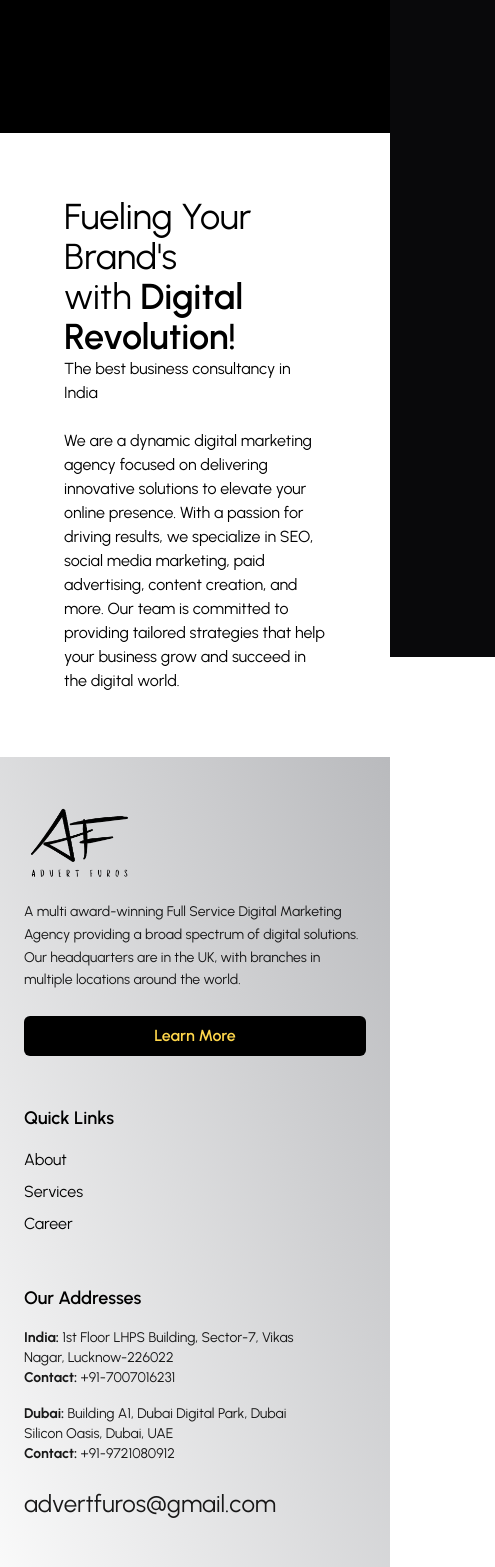
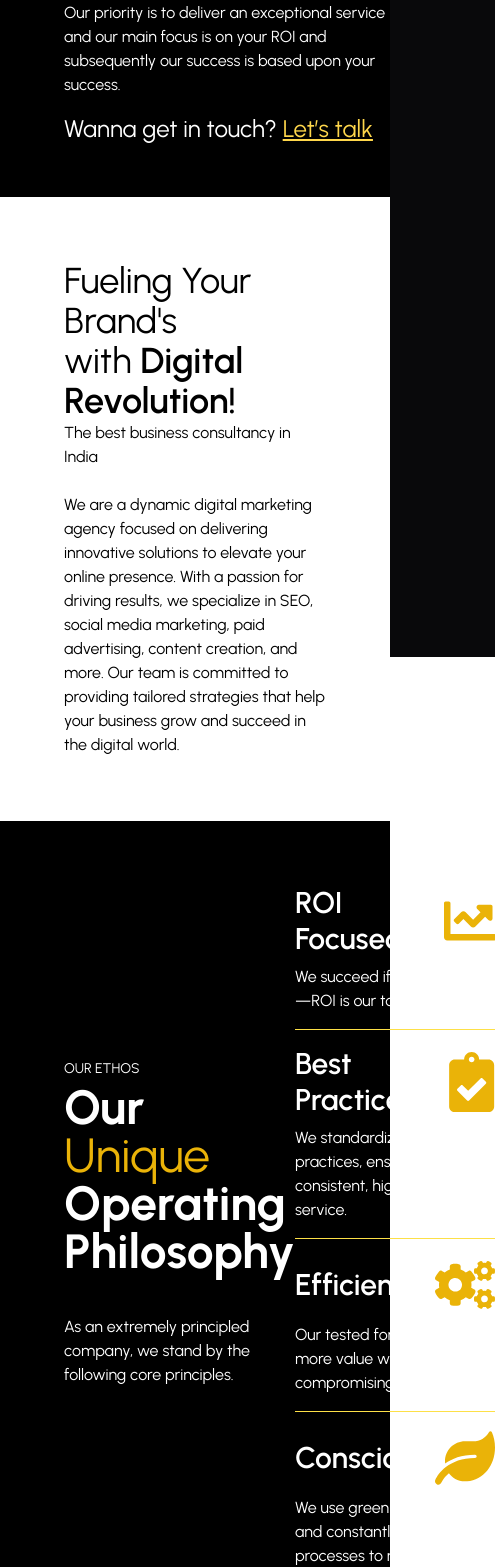
Before and after one commit to harshrao26/DigitalMarketing, a React (Vite) app: page /about in a window 390 px wide. Shown: the part 187-1754 px from the top of the page, 495 px wide, since content can reach past the window. Built offline with nearby package versions, Linux system fonts and the light colour scheme.

Commit message:
Pages Added

```diff
--- a/src/components/AboutUs.jsx
+++ b/src/components/AboutUs.jsx
@@ -1,7 +1,18 @@
 import React, {useEffect} from 'react'
 import EveryPageHero from "./EveryPageHero";
+import { FaChartLine, FaClipboardCheck, FaCogs, FaLeaf } from "react-icons/fa";
+import { Link } from "react-router-dom";
 
 const AboutUs = () => {
+  const teamMembers = [
+    { name: "Member 1", image: "/path/to/image1.jpg" },
+    { name: "Member 2", image: "/path/to/image2.jpg" },
+    { name: "Member 1", image: "/path/to/image1.jpg" },
+    { name: "Member 2", image: "/path/to/image2.jpg" },
+    { name: "Member 1", image: "/path/to/image1.jpg" },
+    { name: "Member 2", image: "/path/to/image2.jpg" },
+    // ... add more members
+  ];
       useEffect(() => {
     // Ensure scrolling to the top of the document when the component is mounted
     window.scrollTo({
@@ -16,23 +27,142 @@ const AboutUs = () => {
     });
   }, []);
   return (
-    <div>
-      <EveryPageHero text="About Us" />
+    <div className="">
+      <EveryPageHero
+        text="About Our Team"
+        para="Our priority is to deliver an exceptional service and our main focus is on your ROI and subsequently our success is based upon your success."
+      />
 
-        <div className="px-16   mt- bg-white py-16">
-
+      <div className="px-16   bg-white py-16">
         <p className="text-4xl">
-         Fueling Your Brand's  <br /> with{" "}
+          Fueling Your Brand's <br /> with{" "}
           <span className="font-semibold">Digital Revolution!</span>
         </p>
         <p>The best business consultancy in India</p>
         <br />
         <p>
- We are a dynamic digital marketing agency focused on delivering innovative solutions to elevate your online presence. With a passion for driving results, we specialize in SEO, social media marketing, paid advertising, content creation, and more. Our team is committed to providing tailored strategies that help your business grow and succeed in the digital world.
+          We are a dynamic digital marketing agency focused on delivering
+          innovative solutions to elevate your online presence. With a passion
+          for driving results, we specialize in SEO, social media marketing,
+          paid advertising, content creation, and more. Our team is committed to
+          providing tailored strategies that help your business grow and succeed
+          in the digital world.
         </p>
       </div>
+      <div className="flex px-16 text-white">
+        {/* Header */}
+        <div className="flex items-ceter justify-center flex-col">
+          <h4 className="text-sm  uppercase mb-1">Our Ethos</h4>
+          <h1 className="text-5xl capitalize font-bold mb-2">
+            Our <span className="text-yellow-500">unique</span> operating
+            philosophy
+          </h1>
+          <p className=" my-8">
+            As an extremely principled company, we stand by the following core
+            principles.
+          </p>
+        </div>
+
+        {/* Sections */}
+        <div className="space-y-4 my-16">
+          {/* ROI Focused */}
+          <div>
+            <div className="flex items-center mb-2 space-x-2 justify-between">
+              <h2 className="text-3xl font-semibold">ROI Focused</h2>
+              <FaChartLine className="text-yellow-500" size={60} />
+            </div>
+            <p>We succeed if you succeed—ROI is our top priority.</p>
+          </div>
+
+          <hr className="border-yellow-300" />
+
+          {/* Best Practices */}
+          <div>
+            <div className="flex items-center mb-2 space-x-2 justify-between">
+              <h2 className="text-3xl font-semibold">Best Practices</h2>
+              <FaClipboardCheck className="text-yellow-500" size={60} />
+            </div>
+            <p>
+              We standardize best practices, ensuring consistent, high-quality
+              service.
+            </p>
+          </div>
+
+          <hr className="border-yellow-300" />
+
+          {/* Efficient */}
+          <div>
+            <div className="flex items-center mb-2 space-x-2 justify-between">
+              <h2 className="text-3xl font-semibold">Efficient</h2>
+              <FaCogs className="text-yellow-500" size={60} />
+            </div>
+            <p>
+              Our tested formulas deliver more value without compromising
+              quality.
+            </p>
+          </div>
+
+          <hr className="border-yellow-300" />
+
+          {/* Conscious */}
+          <div>
+            <div className="flex items-center justify-between mb-2 space-x-2">
+              <h2 className="text-3xl font-semibold">Conscious</h2>
+              <FaLeaf className="text-yellow-500" size={60} />
+            </div>
+            <p>
+              We use green infrastructure and constantly review processes to
+              minimize impact.
+            </p>
+          </div>
+        </div>
+      </div>
+      <section className="bg-white text-black py-12 px-16">
+        <div className=" mx-auto">
+          <h4 className="uppercase text-base text-yellow-500 tracking-wider mb-2">
+            Meet the Team
+          </h4>
+          <h2 className="text-5xl font-bold mb-2">
+            Our Team, We call ourselves{" "}
+            <span className="text-yellow-500">The Flock</span>
+          </h2>
+          <p className=" text-gray-800">
+            A deliberately small but effective team, bonded by a powerful
+            output.
+          </p>
+
+          <div className="grid grid-cols-2 sm:grid-cols-4 md:grid-cols-5 gap-6 py-16">
+            {teamMembers.map((member, i) => (
+              <div key={i} className="flex flex-col items-center">
+                <img
+                  src={member.image}
+                  alt={member.name}
+                  className="rounded-full mb-2 w-32 h-32 object-cover"
+                />
+                <p className="text-sm">{member.name}</p>
+              </div>
+            ))}
+          </div>
+        </div>
+
+        <h2 className="text-3xl font-bold mb-2">
+          Join the Team
+          <span className="text-yellow-500"> The Flock</span>
+        </h2>
+        <p className="mb-8 text-gray-800">
+          We are always looking for talented people to join the team. Scan our
+          careers page to find out about working for us and see if there is an
+          opportunity to become part of the flock.
+        </p>
+        <p className="text- text-2xl">
+          Wanna get in touch?{" "}
+          <Link to="/career" className="underline text-[#] scale-105">
+            See Career
+          </Link>
+        </p>
+      </section>
     </div>
-  )
+  );
 }
 
 export default AboutUs
--- a/src/components/EveryPageHero.jsx
+++ b/src/components/EveryPageHero.jsx
@@ -2,10 +2,10 @@ import React from "react";
 import { Link } from "react-router-dom";
 import { AiOutlineHome } from "react-icons/ai";
 
-const EveryPageHero = ({ text }) => {
+const EveryPageHero = ({ text, para }) => {
   return (
     <div>
-      <div className="h-80 bg-black pt20 w-full flex flex-col  justify-center pl-16 ">
+      <div className="h-96 bg-black pt20 w-full flex flex-col  justify-center pl-16 ">
         <h2>
           <Link to="/">
             <p className="text-base text-white flex items-center gap-1">
@@ -13,7 +13,12 @@ const EveryPageHero = ({ text }) => {
               <AiOutlineHome /> Home
             </p>
           </Link>
-          <p className="font-bold text-4xl text-white">{text}</p>
+          <p className="font-bold text-5xl text-white">{text}</p>
+          <p className="max-w-2xl my-4 text-white">{para}</p>
+          <p className="text-white text-2xl">
+            Wanna get in touch?{" "}
+            <Link to="/contact" className="underline text-[#FFD74B] scale-105">Let’s talk</Link>
+          </p>
         </h2>
       </div>
     </div>
--- a/src/components/Footer.jsx
+++ b/src/components/Footer.jsx
@@ -13,7 +13,9 @@ const Footer = () => {
             <img src={logoblack} alt="Logo" className=" h-20 mr-3 " />
           </div>
           <p className="mb-6 text-sm text-black/90 leading-relaxed">
-         A multi award-winning Full Service Digital Marketing Agency providing a broad spectrum of digital solutions. Our headquarters are in the UK, with branches in multiple locations around the world.
+            A multi award-winning Full Service Digital Marketing Agency
+            providing a broad spectrum of digital solutions. Our headquarters
+            are in the UK, with branches in multiple locations around the world.
           </p>
           <button className="px-6 py-2 bg-black text-[#FFD74B] font-semibold rounded-md transition">
             Learn More
@@ -21,7 +23,7 @@ const Footer = () => {
         </div>
 
         {/* Quick Links */}
-         <div>
+        <div>
           <h3 className="text-lg font-semibold mb-4">Quick Links</h3>
           <ul className="space-y-2">
             {["About", "Services", "Career"].map((link, index) => (
@@ -57,20 +59,20 @@ const Footer = () => {
           <h3 className="text-lg font-semibold mb-4">Our Addresses</h3>
           <div className="space-y-4 text-sm text-black/90">
             <p>
+              <strong>Dubai:</strong> Building A1, Dubai Digital Park, Dubai
+              Silicon Oasis, Dubai, UAE
+              <br />
+              <strong>Contact:</strong> +91-9721080912
+            </p>
+            <p>
               <strong>India:</strong> 1st Floor LHPS Building, Sector-7, Vikas
               Nagar, Lucknow-226022
               <br />
               <strong>Contact:</strong> +91-7007016231
             </p>
-            <p>
-              <strong>Dubai:</strong> Building A1, Dubai Digital Park, Dubai
-              Silicon Oasis, Dubai, UAE
-              <br />
-              <strong>Contact:</strong> +91-9721080912
-            </p>
           </div>
           <div className="mt-6  text-black/90 text-2xl">
-            advertfuros@gmail.com
+            <p>media@advertfuros.com</p>
           </div>
         </div>
       </div>
--- a/src/components/ModelForm.jsx
+++ b/src/components/ModelForm.jsx
@@ -31,7 +31,7 @@ const services = [
   "YouTube Marketing",
 ].sort();
 
-const MarketingForm = () => {
+export default function MarketingForm() {
   const [formData, setFormData] = useState({
     name: "",
     email: "",
@@ -46,24 +46,19 @@ const MarketingForm = () => {
 
   const handleSubmit = async (e) => {
     e.preventDefault();
-
     try {
-      // Send form data to the webhook
       const response = await fetch(
         "https://hook.eu2.make.com/ilw1pnibxprrp7myykfsy1ikekvuwvo7",
         {
           method: "POST",
-          headers: {
-            "Content-Type": "application/json",
-          },
+          headers: { "Content-Type": "application/json" },
           body: JSON.stringify(formData),
         }
       );
 
       if (response.ok) {
         alert("Form submitted successfully!");
-        console.log("Form data sent:", formData);
-        setFormData({ name: "", email: "", contact: "", service: "" }); // Reset form
+        setFormData({ name: "", email: "", contact: "", service: "" });
       } else {
         alert("Failed to submit the form. Please try again.");
       }
@@ -74,104 +69,89 @@ const MarketingForm = () => {
   };
 
   return (
-    <div className="flex flex-col lg:flex-row  bg-white">
-      {/* Left Side Image */}
-      <div className="w-full lg:w-1/2 bg-gray-50 flex items-center justify-center px-4 ">
+    <div className="bg-gradient-to-br from-white via-gray-50 to-gray-100 py-10 px-6 min-h-screen flex items-center justify-center">
+      <div className="flex flex-col lg:flex-row bg-white shadow-xl rounded-md max-w-5xl w-full">
+        {/* Left Side (Image) */}
+        <div className="w-full lg:w-1/2 flex items-center justify-center p-4">
           <img
             src={inq}
-          alt="Marketing Illustration"
-          className="h-72 lg:h-96 max-w-full object-contain"
+            alt="Marketing"
+            className="h-72 lg:h-96 w-auto object-contain"
           />
         </div>
 
-      {/* Right Side Form */}
-      <div className="w-full lg:w-1/2 bg-white flex items-center justify-center px-4 lg:px-12 ">
-        <form onSubmit={handleSubmit} className="w-full max-w-lg space-y-4">
+        {/* Right Side (Form) */}
+        <div className="w-full lg:w-1/2 p-6 lg:p-10">
+          <form onSubmit={handleSubmit} className="space-y-5">
             <h2 className="text-2xl lg:text-3xl font-bold text-gray-800 text-center">
               Request a Service
             </h2>
 
             {/* Name Input */}
             <div>
-            <label
-              htmlFor="name"
-              className="block text-sm font-medium text-gray-700"
-            >
+              <label className="block text-sm font-medium text-gray-700">
                 Name
               </label>
               <input
                 type="text"
-              id="name"
                 name="name"
                 placeholder="Enter your name"
                 value={formData.name}
                 onChange={handleChange}
                 required
-              className="mt-1 px-3 py-2 block w-full rounded-md border-gray-300 shadow-sm focus:ring-[#ffd74b] focus:border-[#ffd74b] sm:text-sm"
+                className="mt-1 px-3 py-2 w-full rounded-md border border-gray-300 focus:ring-[#ffd74b] focus:border-[#ffd74b]"
               />
             </div>
 
             {/* Email Input */}
             <div>
-            <label
-              htmlFor="email"
-              className="block text-sm font-medium text-gray-700"
-            >
+              <label className="block text-sm font-medium text-gray-700">
                 Email
               </label>
               <input
                 type="email"
-              id="email"
                 name="email"
                 placeholder="Enter your email"
                 value={formData.email}
                 onChange={handleChange}
                 required
-              className="mt-1 px-3 py-2 block w-full rounded-md border-gray-300 shadow-sm focus:ring-[#ffd74b] focus:border-[#ffd74b] sm:text-sm"
+                className="mt-1 px-3 py-2 w-full rounded-md border border-gray-300 focus:ring-[#ffd74b] focus:border-[#ffd74b]"
               />
             </div>
 
             {/* Contact Number Input */}
             <div>
-            <label
-              htmlFor="contact"
-              className="block text-sm font-medium text-gray-700"
-            >
+              <label className="block text-sm font-medium text-gray-700">
                 Contact Number
               </label>
               <input
                 type="tel"
-              id="contact"
                 name="contact"
                 placeholder="Enter your contact number"
                 value={formData.contact}
                 onChange={handleChange}
                 required
-              className="mt-1 px-3 py-2 block w-full rounded-md border-gray-300 shadow-sm focus:ring-[#ffd74b] focus:border-[#ffd74b] sm:text-sm"
+                className="mt-1 px-3 py-2 w-full rounded-md border border-gray-300 focus:ring-[#ffd74b] focus:border-[#ffd74b]"
               />
             </div>
 
             {/* Service Dropdown */}
             <div>
-            <label
-              htmlFor="service"
-              className="block text-sm font-medium text-gray-700"
-            >
+              <label className="block text-sm font-medium text-gray-700">
                 Type of Service
               </label>
               <select
-              id="service"
                 name="service"
                 value={formData.service}
                 onChange={handleChange}
                 required
-              className="mt-1 px-3 py-2 block w-full rounded-md border-gray-300 shadow-sm focus:ring-[#ffd74b] focus:border-[#ffd74b] sm:text-sm"
+                className="mt-1 px-3 py-2 w-full rounded-md border border-gray-300 bg-white focus:ring-[#ffd74b] focus:border-[#ffd74b]"
               >
                 <option value="" disabled>
                   Select a service
                 </option>
                 {services.map((service, index) => (
-                <option key={index} value={service}  className="text-black">
+                  <option key={index} value={service}>
                     {service}
                   </option>
                 ))}
@@ -179,18 +159,15 @@ const MarketingForm = () => {
             </div>
 
             {/* Submit Button */}
-          <div>
             <button
               type="submit"
-              className="w-full bg-black text-white py-2 px-4 rounded-md shadow-sm hover:bg-[#ffd74b] focus:outline-none focus:ring-2 focus:ring-offset-2 focus:ring-[#ffd74b]"
+              className="w-full py-2 rounded-md bg-black text-white font-semibold hover:bg-[#ffd74b] hover:text-black transition-colors"
             >
               Submit
             </button>
-          </div>
           </form>
         </div>
       </div>
+    </div>
   );
-};
-
-export default MarketingForm;
+}
```
Also changed, not shown: src/components/CaseStudy.jsx (+4 -3 lines), src/components/Clients.jsx (+4 -3 lines), src/components/NewServices.jsx (+10 -10 lines). Lines whose indentation alone changed are shown as unchanged.
